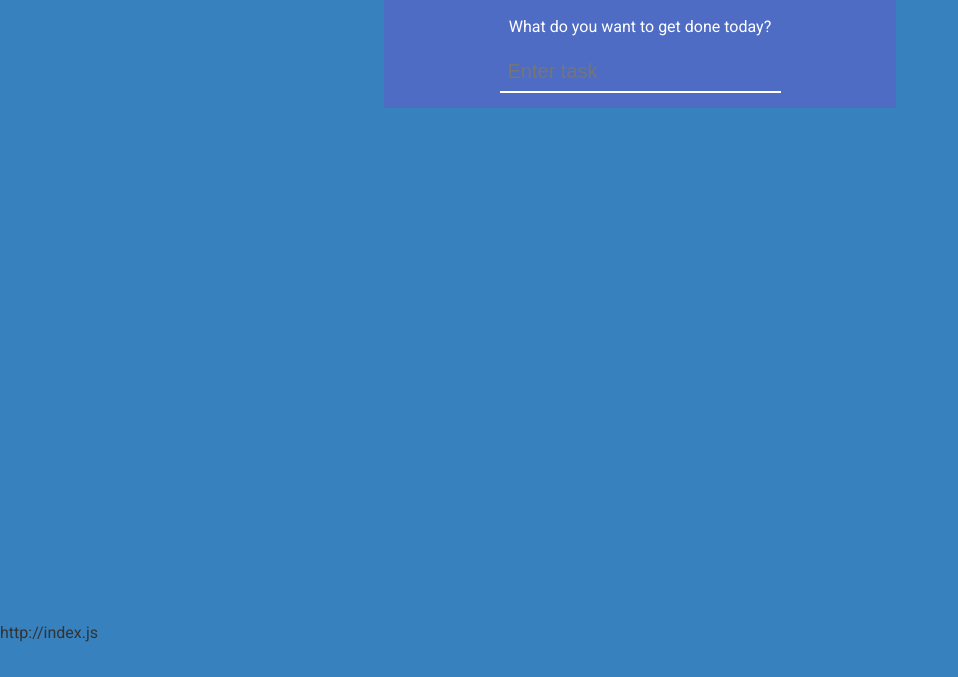
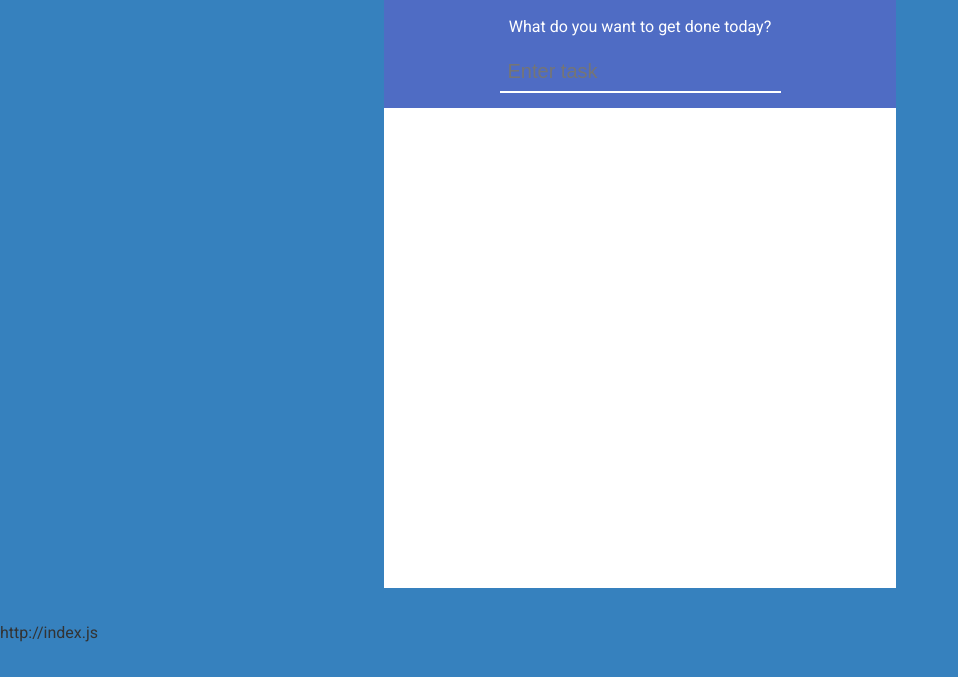
Before and after one commit to Blackscure/Todo, a plain HTML site: page index.html in a window 1280 px wide. Shown: the part 123-800 px from the top of the page, without its empty margins (0-958 px from the left). Drawn offline with Linux system fonts and the light colour scheme; files that its build step writes are made by us from their sources.

Commit message:
list todo hieght increased

```diff
--- a/css/styles.css
+++ b/css/styles.css
@@ -41,3 +41,9 @@
         padding: 8px;
         font-size: 20px;
     }
+
+    .list-todo {
+        height: 60vh;
+        background-color: #ffffff;
+        overflow-x: scroll;
+    }
```
